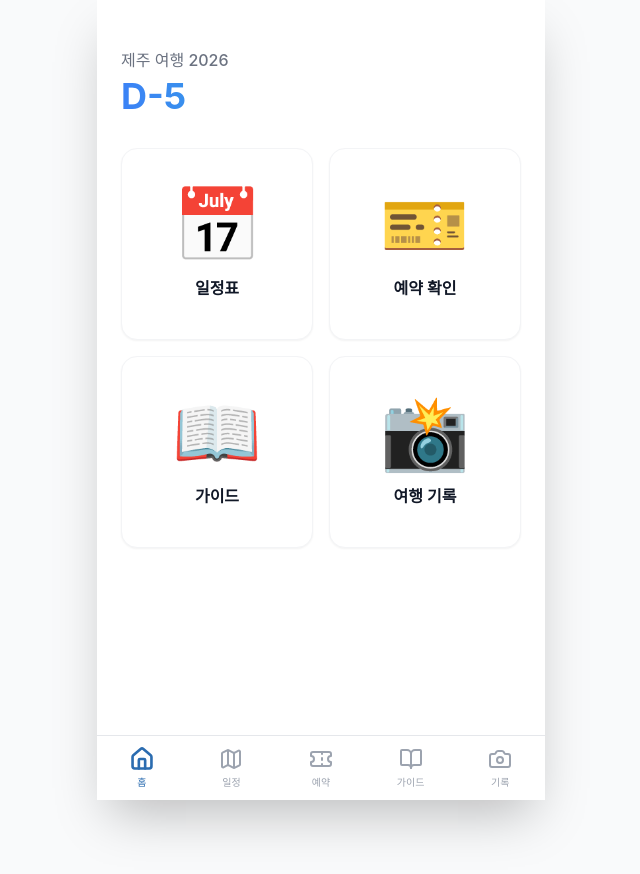
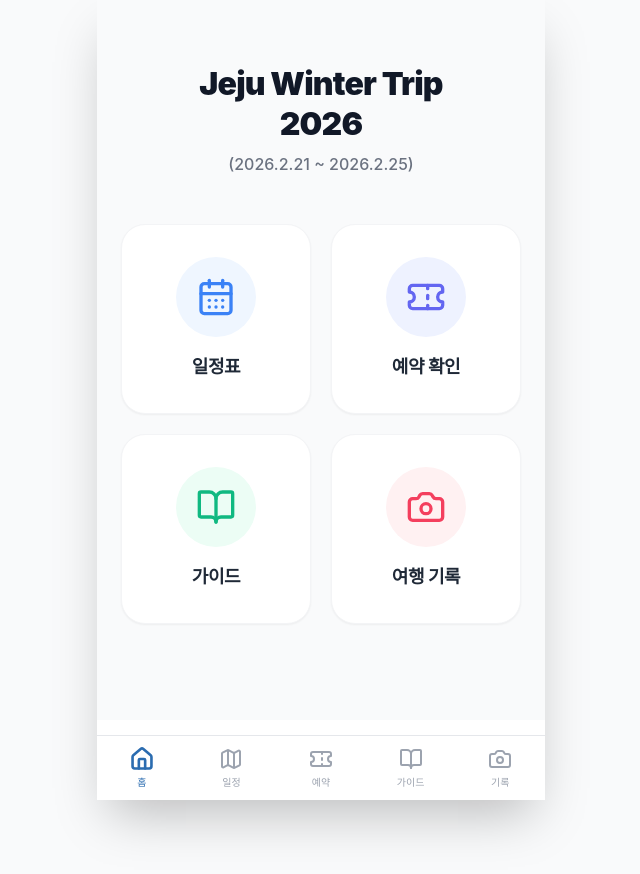
Before and after one commit to jgjeong730/jejutrekking1, a React (Vite) app: page /#/ in a window 1280 px wide. Shown: the top 874 px of the page, without its empty margins (319-959 px from the left). Built offline with nearby package versions, Linux system fonts and the light colour scheme.

Commit message:
feat: redesign Home screen with large title, dates, and minimalist icons

```diff
--- a/src/pages/Home.tsx
+++ b/src/pages/Home.tsx
@@ -1,37 +1,43 @@
 import React from 'react';
 import { Link } from 'react-router-dom';
+import { CalendarDays, Ticket, BookOpen, Camera } from 'lucide-react';
 
 const Home: React.FC = () => {
-    const today = new Date();
-    const tripStart = new Date('2026-02-21T00:00:00');
-    const diffTime = tripStart.getTime() - today.getTime();
-    const diffDays = Math.ceil(diffTime / (1000 * 60 * 60 * 24));
-
     return (
-        <div className="p-6 pt-12">
-            <div className="mb-8">
-                <h2 className="text-gray-500 font-medium mb-1">제주 여행 2026</h2>
-                <h1 className="text-4xl font-bold bg-clip-text text-transparent bg-gradient-to-r from-blue-500 to-teal-400">
-                    D-{diffDays > 0 ? diffDays : 'Day'}
+        <div className="p-6 pt-16 min-h-[calc(100vh-80px)] flex flex-col bg-gray-50">
+            <div className="text-center mb-12 flex-none">
+                <h1 className="text-[32px] font-black tracking-tight text-gray-900 leading-tight mb-2">
+                    Jeju Winter Trip<br />2026
                 </h1>
+                <p className="text-gray-500 font-medium">
+                    (2026.2.21 ~ 2026.2.25)
+                </p>
             </div>
 
-            <div className="grid grid-cols-2 gap-4">
-                <Link to="/schedule" className="bg-white p-6 rounded-2xl shadow-sm border border-gray-100 flex flex-col items-center justify-center aspect-square hover:bg-gray-50 transition-colors">
-                    <span className="text-7xl mb-4">📅</span>
-                    <span className="font-semibold">일정표</span>
+            <div className="grid grid-cols-2 gap-5 flex-1 content-start">
+                <Link to="/schedule" className="bg-white p-6 rounded-3xl shadow-sm border border-gray-100 flex flex-col items-center justify-center aspect-square hover:bg-gray-50 transition-all active:scale-95 group">
+                    <div className="w-20 h-20 bg-blue-50 rounded-full flex items-center justify-center mb-4 group-hover:bg-blue-100 transition-colors">
+                        <CalendarDays className="w-10 h-10 text-blue-500" strokeWidth={2} />
+                    </div>
+                    <span className="font-bold text-gray-800 text-lg tracking-tight">일정표</span>
                 </Link>
-                <Link to="/reservations" className="bg-white p-6 rounded-2xl shadow-sm border border-gray-100 flex flex-col items-center justify-center aspect-square hover:bg-gray-50 transition-colors">
-                    <span className="text-7xl mb-4">🎫</span>
-                    <span className="font-semibold">예약 확인</span>
+                <Link to="/reservations" className="bg-white p-6 rounded-3xl shadow-sm border border-gray-100 flex flex-col items-center justify-center aspect-square hover:bg-gray-50 transition-all active:scale-95 group">
+                    <div className="w-20 h-20 bg-indigo-50 rounded-full flex items-center justify-center mb-4 group-hover:bg-indigo-100 transition-colors">
+                        <Ticket className="w-10 h-10 text-indigo-500" strokeWidth={2} />
+                    </div>
+                    <span className="font-bold text-gray-800 text-lg tracking-tight">예약 확인</span>
                 </Link>
-                <Link to="/guide" className="bg-white p-6 rounded-2xl shadow-sm border border-gray-100 flex flex-col items-center justify-center aspect-square hover:bg-gray-50 transition-colors">
-                    <span className="text-7xl mb-4">📖</span>
-                    <span className="font-semibold">가이드</span>
+                <Link to="/guide" className="bg-white p-6 rounded-3xl shadow-sm border border-gray-100 flex flex-col items-center justify-center aspect-square hover:bg-gray-50 transition-all active:scale-95 group">
+                    <div className="w-20 h-20 bg-emerald-50 rounded-full flex items-center justify-center mb-4 group-hover:bg-emerald-100 transition-colors">
+                        <BookOpen className="w-10 h-10 text-emerald-500" strokeWidth={2} />
+                    </div>
+                    <span className="font-bold text-gray-800 text-lg tracking-tight">가이드</span>
                 </Link>
-                <Link to="/records" className="bg-white p-6 rounded-2xl shadow-sm border border-gray-100 flex flex-col items-center justify-center aspect-square hover:bg-gray-50 transition-colors">
-                    <span className="text-7xl mb-4">📸</span>
-                    <span className="font-semibold">여행 기록</span>
+                <Link to="/records" className="bg-white p-6 rounded-3xl shadow-sm border border-gray-100 flex flex-col items-center justify-center aspect-square hover:bg-gray-50 transition-all active:scale-95 group">
+                    <div className="w-20 h-20 bg-rose-50 rounded-full flex items-center justify-center mb-4 group-hover:bg-rose-100 transition-colors">
+                        <Camera className="w-10 h-10 text-rose-500" strokeWidth={2} />
+                    </div>
+                    <span className="font-bold text-gray-800 text-lg tracking-tight">여행 기록</span>
                 </Link>
             </div>
         </div>
```
